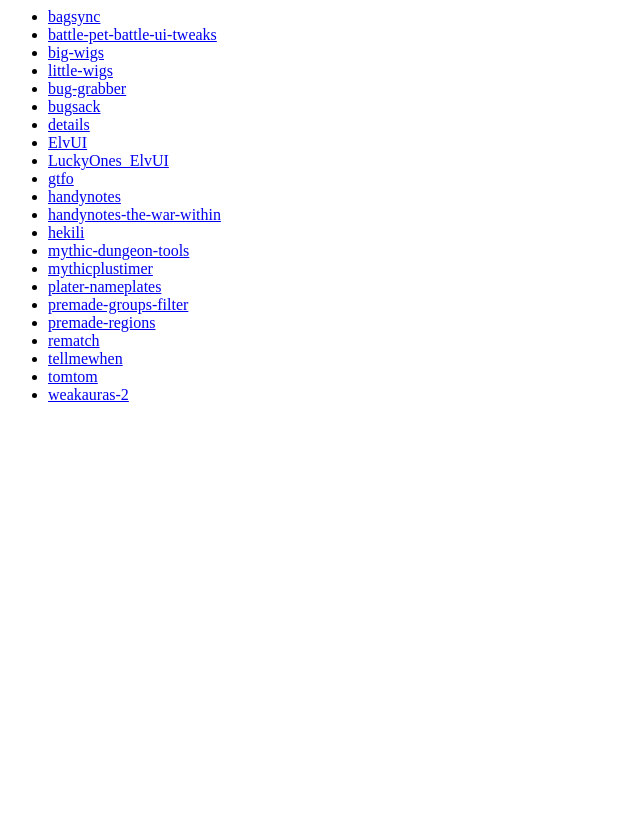
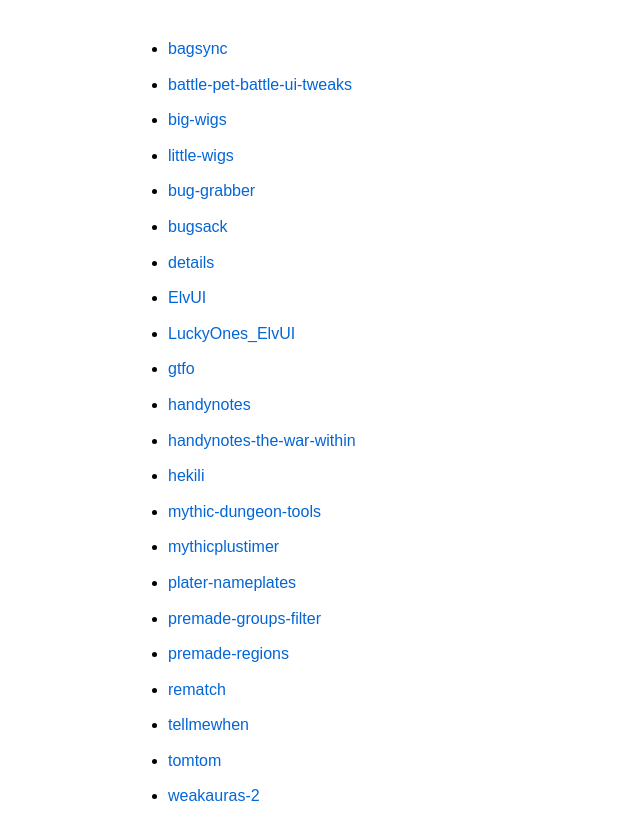
Before and after one commit to parkerjb22/addons, a plain HTML site: page index.html in a window 1280 px wide. Shown: the whole page, without its empty margins (0-640 px from the left). Before the commit the page ends 800 px from the top, so only its background shows below. Drawn offline with Linux system fonts and the light colour scheme.

Commit message:
moved links to json file

```diff
--- /dev/null
+++ b/css/styles.css
@@ -0,0 +1,30 @@
+body {
+    font-family: Arial, sans-serif;
+    line-height: 1.6;
+    margin: 0;
+    padding: 20px;
+    max-width: 800px;
+    margin: 0 auto;
+    margin-left: 10%;
+}
+
+header {
+    margin-bottom: 30px;
+}
+
+#links-container {
+    padding-left: 20px;
+}
+
+#links-container li {
+    margin-bottom: 10px;
+}
+
+#links-container a {
+    color: #0366d6;
+    text-decoration: none;
+}
+
+#links-container a:hover {
+    text-decoration: underline;
+}
--- a/index.html
+++ b/index.html
@@ -1,26 +1,20 @@
-<html>
-  <ul>
-	<li><a href="https://www.curseforge.com/wow/addons/bagsync/download" target="_blank">bagsync</a></li>
-	<li><a href="https://www.curseforge.com/wow/addons/battle-pet-battle-ui-tweaks/download" target="_blank">battle-pet-battle-ui-tweaks</a></li>
-	<li><a href="https://www.curseforge.com/wow/addons/big-wigs/download" target="_blank">big-wigs</a></li>
-	<li><a href="https://www.curseforge.com/wow/addons/little-wigs/download" target="_blank">little-wigs</a></li>
-	<li><a href="https://www.curseforge.com/wow/addons/bug-grabber/download" target="_blank">bug-grabber</a></li>
-	<li><a href="https://www.curseforge.com/wow/addons/bugsack/download" target="_blank">bugsack</a></li>
-	<li><a href="https://www.curseforge.com/wow/addons/details/download" target="_blank">details</a></li>
-	<li><a href="https://tukui.org/elvui" target="_blank">ElvUI</a></li>
-	<li><a href="https://www.curseforge.com/wow/addons/elvui_luckyoneui/download" target="_blank">LuckyOnes_ElvUI</a></li>
-	<li><a href="https://www.curseforge.com/wow/addons/gtfo/download" target="_blank">gtfo</a></li>
-	<li><a href="https://www.curseforge.com/wow/addons/handynotes/download" target="_blank">handynotes</a></li>
-	<li><a href="https://www.curseforge.com/wow/addons/handynotes-the-war-within/download" target="_blank">handynotes-the-war-within</a></li>
-	<li><a href="https://www.curseforge.com/wow/addons/hekili/download" target="_blank">hekili</a></li>
-	<li><a href="https://www.curseforge.com/wow/addons/mythic-dungeon-tools/download" target="_blank">mythic-dungeon-tools</a></li>
-	<li><a href="https://www.curseforge.com/wow/addons/mythicplustimer/download" target="_blank">mythicplustimer</a></li>
-	<li><a href="https://www.curseforge.com/wow/addons/plater-nameplates/download" target="_blank">plater-nameplates</a></li>
-	<li><a href="https://www.curseforge.com/wow/addons/premade-groups-filter/download" target="_blank">premade-groups-filter</a></li>
-	<li><a href="https://www.curseforge.com/wow/addons/premade-regions/download" target="_blank">premade-regions</a></li>
-	<li><a href="https://www.curseforge.com/wow/addons/rematch/download" target="_blank">rematch</a></li>
-	<li><a href="https://www.curseforge.com/wow/addons/tellmewhen/download" target="_blank">tellmewhen</a></li>
-	<li><a href="https://www.curseforge.com/wow/addons/tomtom/download" target="_blank">tomtom</a></li>
-	<li><a href="https://www.curseforge.com/wow/addons/weakauras-2/download" target="_blank">weakauras-2</a></li>
-  </ul>
+<!DOCTYPE html>
+<html lang="en">
+<head>
+    <meta charset="UTF-8">
+    <meta name="viewport" content="width=device-width, initial-scale=1.0">
+    <link rel="stylesheet" href="css/styles.css">
+</head>
+<body>
+    <main>
+        <section>
+            <ul id="links-container">
+                <!-- Links will be loaded here dynamically -->
+                <li>Loading links...</li>
+            </ul>
+        </section>
+    </main>
+
+    <script src="js/load-links.js"></script>
+</body>
 </html>
--- /dev/null
+++ b/js/load-links.js
@@ -0,0 +1,38 @@
+document.addEventListener('DOMContentLoaded', () => {
+    // Fetch the JSON data
+    fetch('links.json')
+        .then(response => {
+            if (!response.ok) {
+                throw new Error('Network response was not ok');
+            }
+            return response.json();
+        })
+        .then(data => {
+            displayLinks(data.links);
+        })
+        .catch(error => {
+            console.error('Error loading links:', error);
+            document.getElementById('links-container').innerHTML =
+                '<li>Sorry, could not load links. Please try again later.</li>';
+        });
+});
+
+function displayLinks(links) {
+    const container = document.getElementById('links-container');
+
+    // Clear the "Loading links..." message
+    container.innerHTML = '';
+
+    // Create list items for each link
+    links.forEach(link => {
+        const listItem = document.createElement('li');
+        const anchor = document.createElement('a');
+
+        anchor.href = link.url;
+        anchor.textContent = link.name;
+        anchor.target = "_blank";
+
+        listItem.appendChild(anchor);
+        container.appendChild(listItem);
+    });
+}
--- /dev/null
+++ b/links.json
@@ -0,0 +1,71 @@
+{
+  "links": [
+    {
+      "name": "bagsync",
+      "url": "https://www.curseforge.com/wow/addons/bagsync/download"
+    }, {
+      "name": "battle-pet-battle-ui-tweaks",
+      "url": "https://www.curseforge.com/wow/addons/battle-pet-battle-ui-tweaks/download"
+    }, {
+      "name": "big-wigs",
+      "url": "https://www.curseforge.com/wow/addons/big-wigs/download"
+    }, {
+      "name": "little-wigs",
+      "url": "https://www.curseforge.com/wow/addons/little-wigs/download"
+    }, {
+      "name": "bug-grabber",
+      "url": "https://www.curseforge.com/wow/addons/bug-grabber/download"
+    }, {
+      "name": "bugsack",
+      "url": "https://www.curseforge.com/wow/addons/bugsack/download"
+    }, {
+      "name": "details",
+      "url": "https://www.curseforge.com/wow/addons/details/download"
+    }, {
+      "name": "ElvUI",
+      "url": "https://tukui.org/elvui"
+    }, {
+      "name": "LuckyOnes_ElvUI",
+      "url": "https://www.curseforge.com/wow/addons/elvui_luckyoneui/download"
+    }, {
+      "name": "gtfo",
+      "url": "https://www.curseforge.com/wow/addons/gtfo/download"
+    }, {
+      "name": "handynotes",
+      "url": "https://www.curseforge.com/wow/addons/handynotes/download"
+    }, {
+      "name": "handynotes-the-war-within",
+      "url": "https://www.curseforge.com/wow/addons/handynotes-the-war-within/download"
+    }, {
+      "name": "hekili",
+      "url": "https://www.curseforge.com/wow/addons/hekili/download"
+    }, {
+      "name": "mythic-dungeon-tools",
+      "url": "https://www.curseforge.com/wow/addons/mythic-dungeon-tools/download"
+    }, {
+      "name": "mythicplustimer",
+      "url": "https://www.curseforge.com/wow/addons/mythicplustimer/download"
+    }, {
+      "name": "plater-nameplates",
+      "url": "https://www.curseforge.com/wow/addons/plater-nameplates/download"
+    }, {
+      "name": "premade-groups-filter",
+      "url": "https://www.curseforge.com/wow/addons/premade-groups-filter/download"
+    }, {
+      "name": "premade-regions",
+      "url": "https://www.curseforge.com/wow/addons/premade-regions/download"
+    }, {
+      "name": "rematch",
+      "url": "https://www.curseforge.com/wow/addons/rematch/download"
+    }, {
+      "name": "tellmewhen",
+      "url": "https://www.curseforge.com/wow/addons/tellmewhen/download"
+    }, {
+      "name": "tomtom",
+      "url": "https://www.curseforge.com/wow/addons/tomtom/download"
+    }, {
+      "name": "weakauras-2",
+      "url": "https://www.curseforge.com/wow/addons/weakauras-2/download"
+    }
+  ]
+}
```
